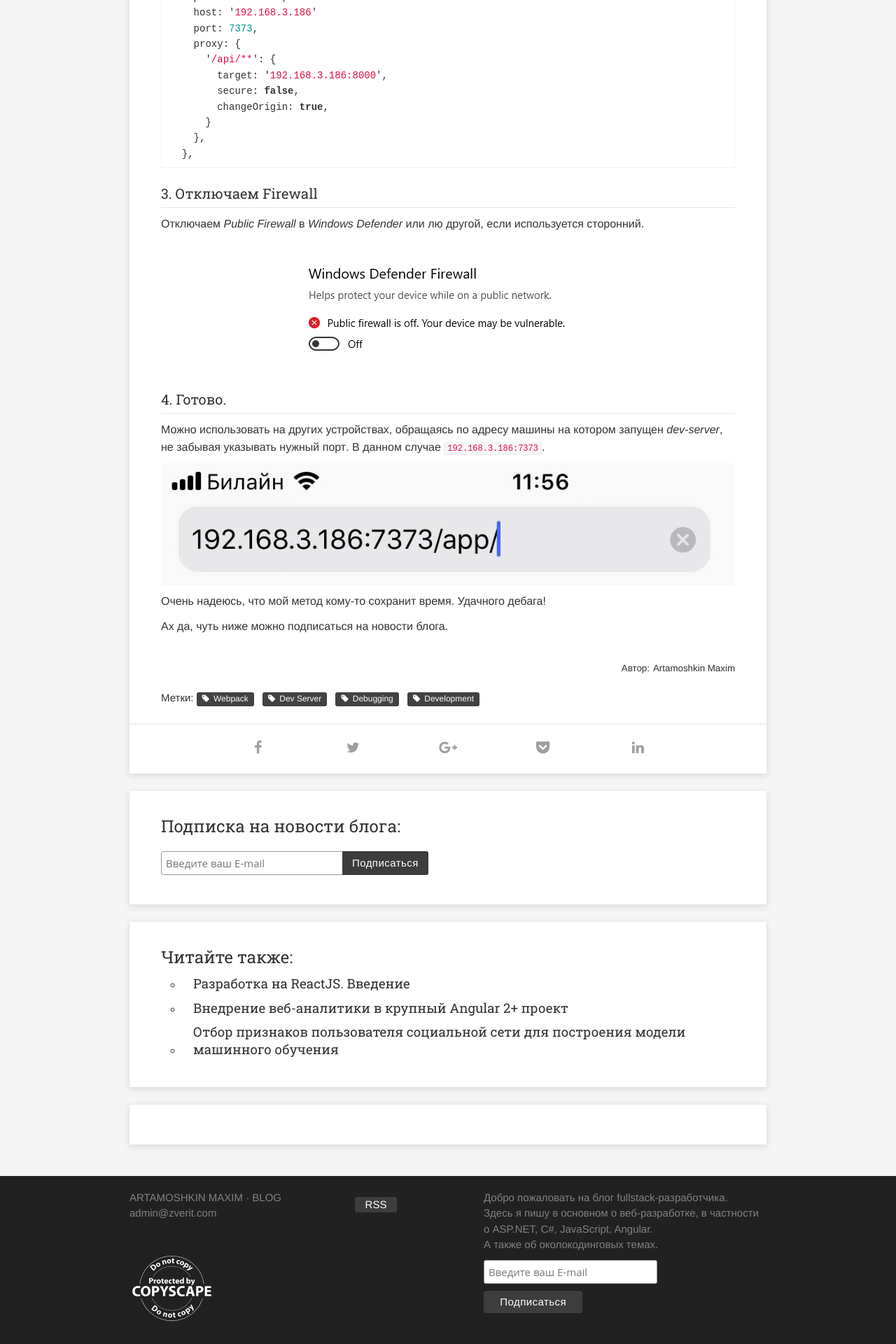
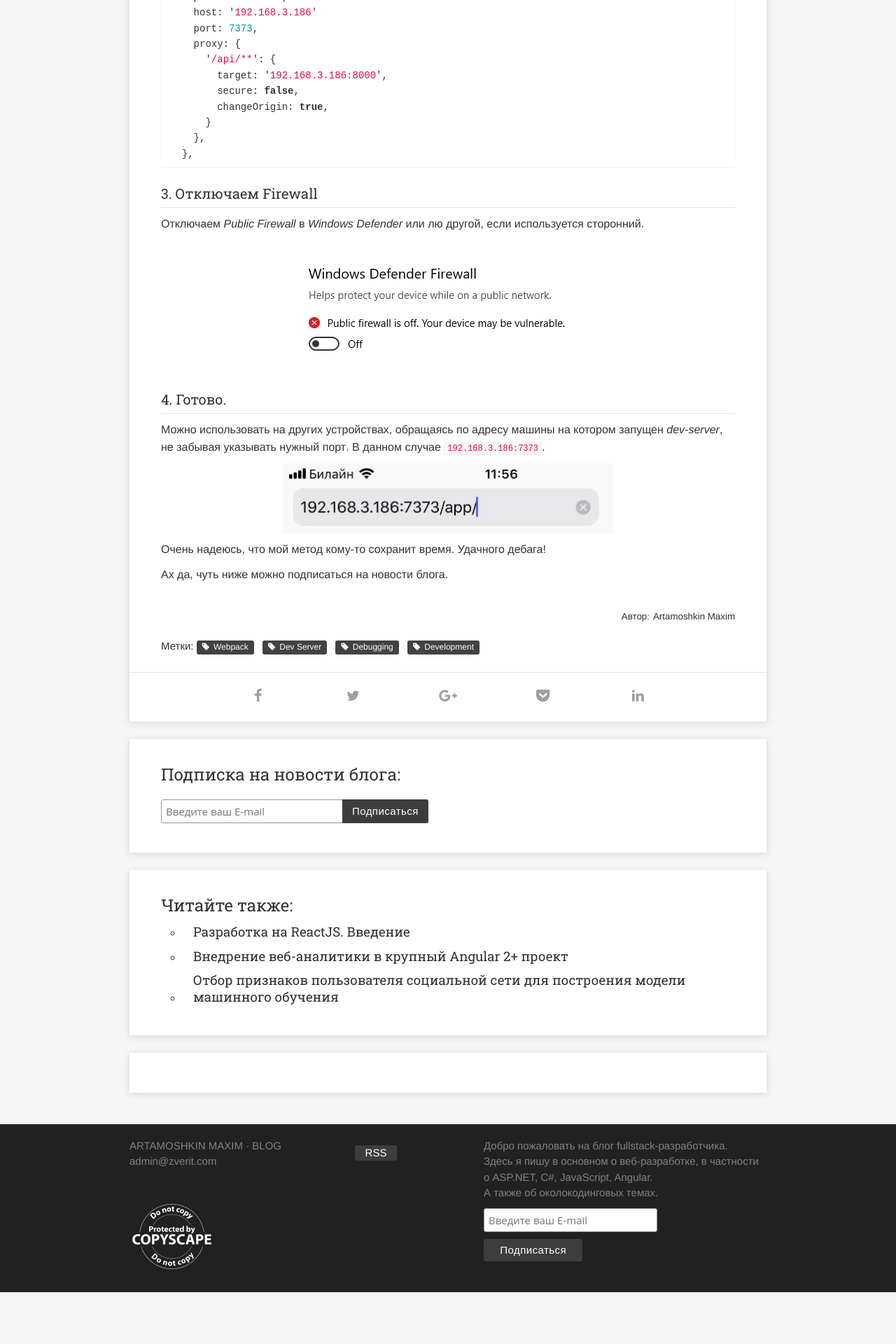
Before and after one commit to martamoshkin/blog.zverit.com, a Jekyll site: the page built from _posts/2018-02-12-webpack-dev-server-on-localhost-devices.md, in a window 1280 px wide. Shown: the part 1493-3413 px from the top of the page at 70% size. Built offline with Jekyll 4.4.1, drawn with Linux system fonts in a browser that asks for light colours; comment, search, counter and statistics services are not loaded; after the commit the page ends 3339 px from its top, so only the background shows below that.

Commit message:
fix img height

```diff
--- a/_posts/2018-02-12-webpack-dev-server-on-localhost-devices.md
+++ b/_posts/2018-02-12-webpack-dev-server-on-localhost-devices.md
@@ -76,8 +76,9 @@ description: "Почти каждый разработчик использов
 #### 4. Готово. ####
 Можно использовать на других устройствах, обращаясь по адресу машины на котором запущен *dev-server*, не забывая указывать нужный порт. В данном случае ``192.168.3.186:7373``.
 
-{:.center}
-![local address iphone](https://blog.zverit.com/assets/local-address-iphone.jpg)
+<p class='center'>
+    <img src="https://blog.zverit.com/assets/local-address-iphone.jpg" height="100px" />
+</p>
 
 Очень надеюсь, что мой метод кому-то сохранит время. Удачного дебага!
 
```
